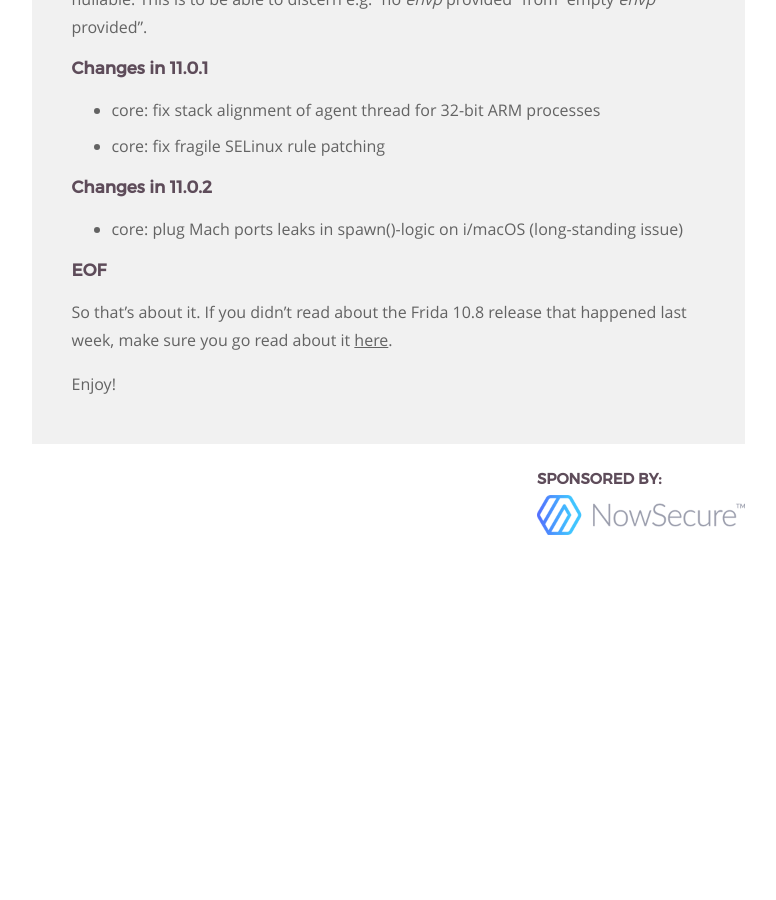
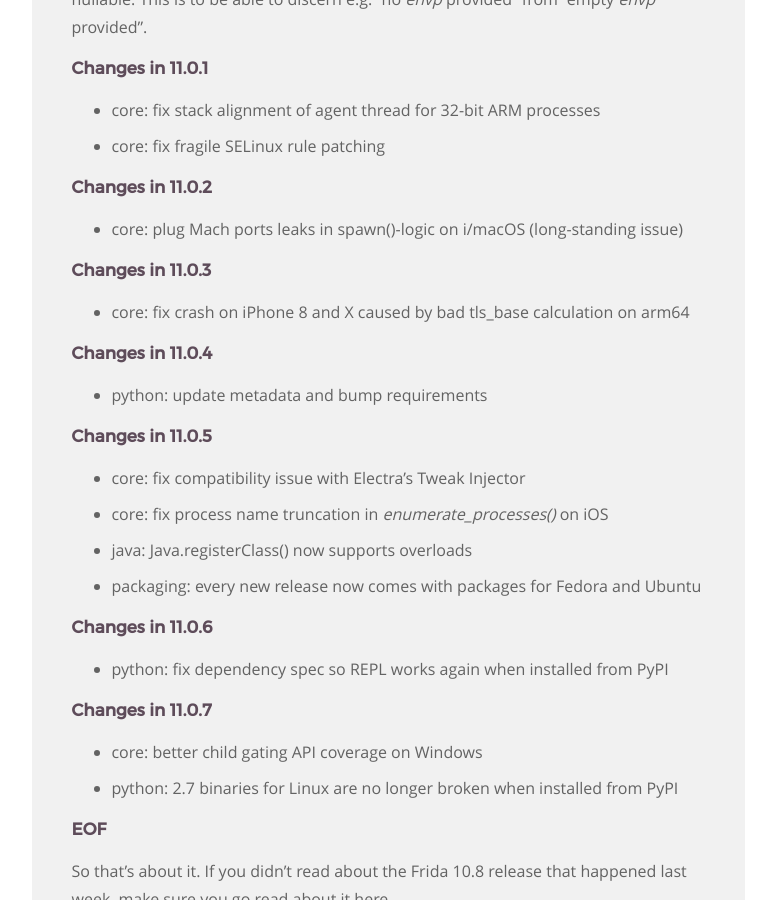
Before and after one commit to frida/frida-website, a Jekyll site: the page built from _posts/2018-05-05-frida-11-0-released.markdown, in a window 1280 px wide and 900 px high, scrolled down 6023 px. Shown: the whole window, without its empty margins (364-1140 px from the left). Built offline with Jekyll 4.4.1, drawn with Linux system fonts in a browser that asks for light colours; before the commit the page ends 6568 px from its top, so only the background shows below that.

Commit message:
Summarize changes in 11.0.3 through 11.0.7

```diff
--- a/_posts/2018-05-05-frida-11-0-released.markdown
+++ b/_posts/2018-05-05-frida-11-0-released.markdown
@@ -266,6 +266,30 @@ provided" from "empty *envp* provided".
 
 - core: plug Mach ports leaks in spawn()-logic on i/macOS (long-standing issue)
 
+### Changes in 11.0.3
+
+- core: fix crash on iPhone 8 and X caused by bad tls_base calculation on arm64
+
+### Changes in 11.0.4
+
+- python: update metadata and bump requirements
+
+### Changes in 11.0.5
+
+- core: fix compatibility issue with Electra's Tweak Injector
+- core: fix process name truncation in *enumerate_processes()* on iOS
+- java: Java.registerClass() now supports overloads
+- packaging: every new release now comes with packages for Fedora and Ubuntu
+
+### Changes in 11.0.6
+
+- python: fix dependency spec so REPL works again when installed from PyPI
+
+### Changes in 11.0.7
+
+- core: better child gating API coverage on Windows
+- python: 2.7 binaries for Linux are no longer broken when installed from PyPI
+
 ### EOF
 
 So that's about it. If you didn't read about the Frida 10.8 release that
```
